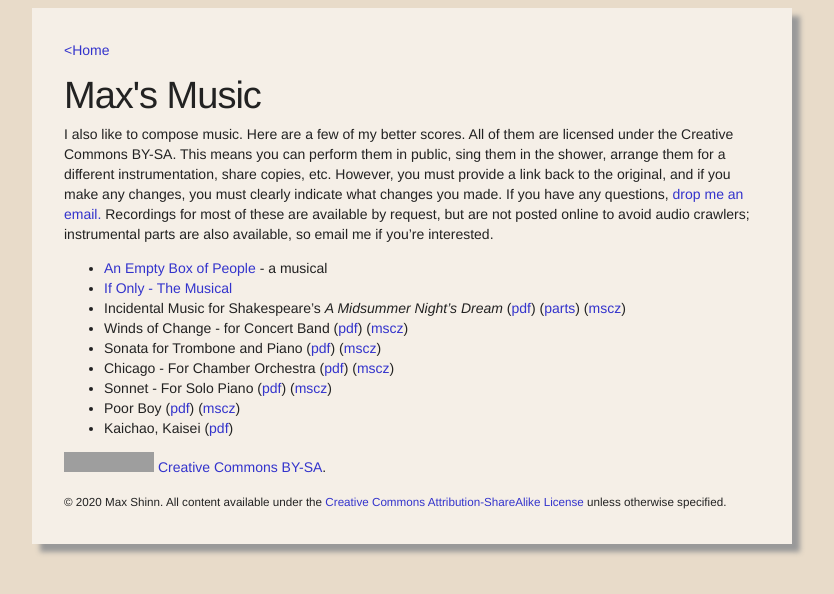
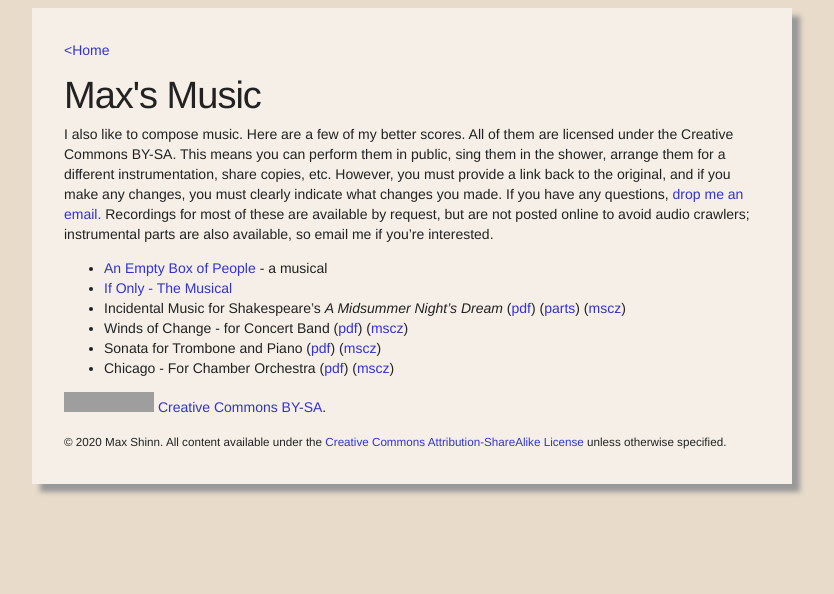
Before and after one commit to mwshinn/mwshinn.github.io, a Jekyll site: the page built from music.md, in a window 1280 px wide. Shown: the top 594 px of the page, without its empty margins (228-1062 px from the left). Built offline with Jekyll 4.4.1, drawn with Linux system fonts in a browser that asks for light colours; grey boxes are pictures that could not be loaded.

Commit message:
Remove old music

```diff
--- a/music.md
+++ b/music.md
@@ -29,10 +29,6 @@ if you're interested.
   ([mscz]({{ site.baseurl }}/public/music/tbsonata-mscz.zip))
 - Chicago - For Chamber Orchestra ([pdf]({{ site.baseurl }}/public/music/chicago.pdf))
   ([mscz]({{ site.baseurl }}/public/music/chicago.mscz))
-- Sonnet - For Solo Piano ([pdf]({{ site.baseurl }}/public/music/sonnet.pdf))
-  ([mscz]({{ site.baseurl }}/public/music/sonnet.mscz))
-- Poor Boy ([pdf]({{ site.baseurl }}/public/music/poor-boy.pdf)) ([mscz]({{ site.baseurl }}/public/music/poor-boy.mscz))
-- Kaichao, Kaisei ([pdf]({{ site.baseurl }}/public/music/kaichao_kaisei.pdf))
 
 
 <a rel="license" href="http://creativecommons.org/licenses/by-sa/3.0/"><img alt="Creative Commons License" style="border-width:0" src="http://i.creativecommons.org/l/by-sa/3.0/88x31.png" /></a> <a rel="license" href="http://creativecommons.org/licenses/by-sa/3.0/">Creative Commons BY-SA</a>.
```
